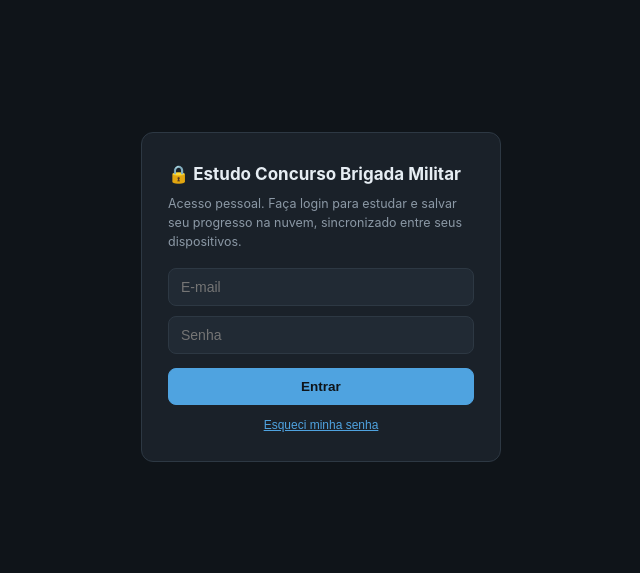
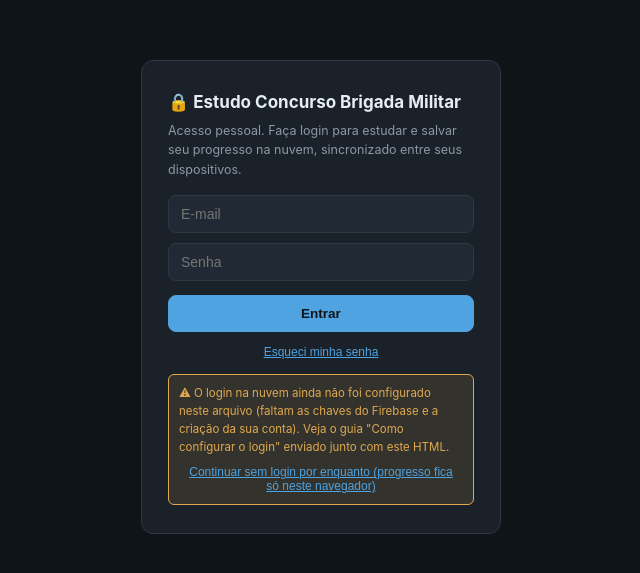
Before and after one commit to NutriAndrigo31/Estudo_concurso_brigada, a plain HTML site: page index.html in a window 1280 px wide. Shown: the part 103-676 px from the top of the page, without its empty margins (319-959 px from the left). Drawn offline with Linux system fonts and the light colour scheme; no server answers.

Commit message:
Add files via upload

```diff
--- a/index.html
+++ b/index.html
@@ -619,7 +619,7 @@
   appId: "1:268633027089:web:4e6d7dad0e5a789b5d37b0",
   measurementId: "G-41MKMDCQ90"
 };
-const FIREBASE_CONFIGURED = !!(firebaseConfig.apiKey && firebaseConfig.apiKey.indexOf('COLE_AQUI') === -1);
+const FIREBASE_CONFIGURED = !!(firebaseConfig.apiKey && firebaseConfig.apiKey.indexOf("AIzaSyBxdth29tPz0sbGFuvi7csjwqQJrV1Hs7c") === -1);
 
 let auth, db, currentUser = null;
 
```
